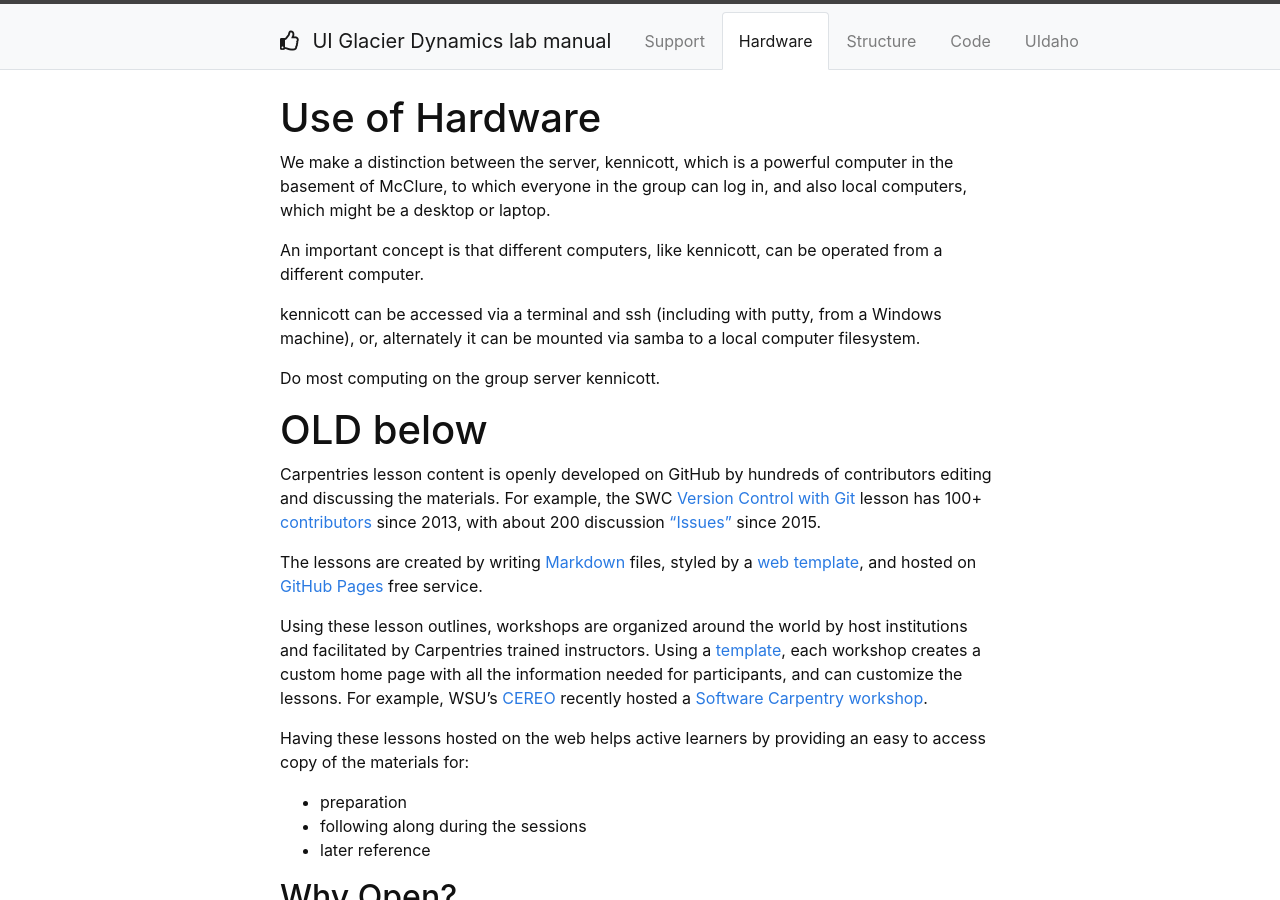
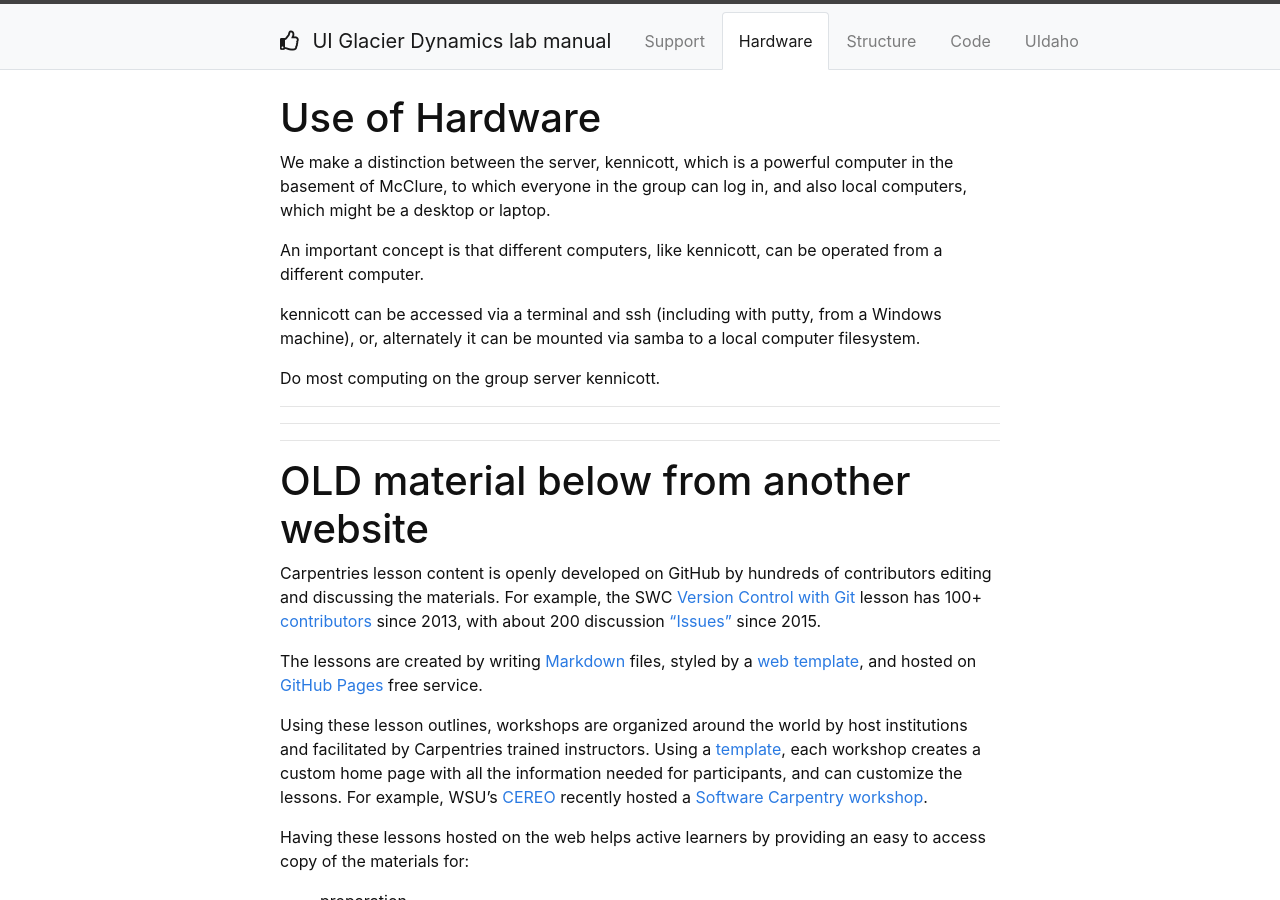
Before and after one commit to yoramterleth/uiglaciology, a Jekyll site: the page built from content/1-hardware.md, in a window 1280 px wide and 900 px high. Built offline with Jekyll 4.4.1, drawn with Linux system fonts in a browser that asks for light colours.

Commit message:
Update 1-hardware.md

```diff
--- a/content/1-hardware.md
+++ b/content/1-hardware.md
@@ -14,8 +14,15 @@ Do most computing on the group server kennicott.
 
 
 
+---
 
-# OLD below
+---
+
+---
+
+
+
+# OLD material below from another website
 
 Carpentries lesson content is openly developed on GitHub by hundreds of contributors editing and discussing the materials.
 For example, the SWC [Version Control with Git](http://swcarpentry.github.io/git-novice/){:target="_blank"} lesson has 100+ [contributors](https://github.com/swcarpentry/git-novice/graphs/contributors){:target="_blank"} since 2013, with about 200 discussion ["Issues"](https://github.com/swcarpentry/git-novice/issues){:target="blank"} since 2015.
```
